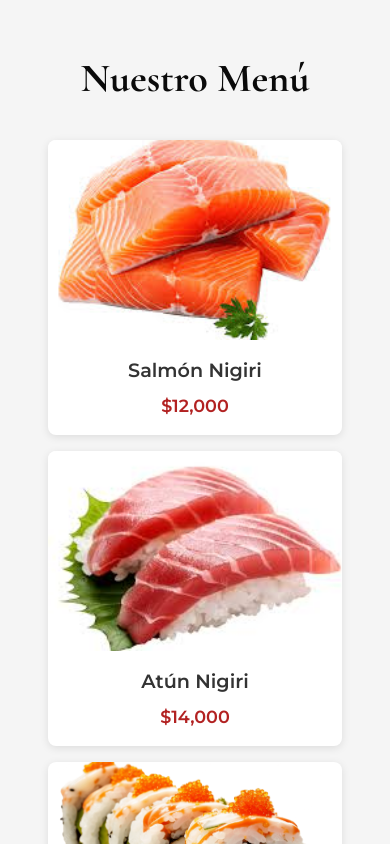
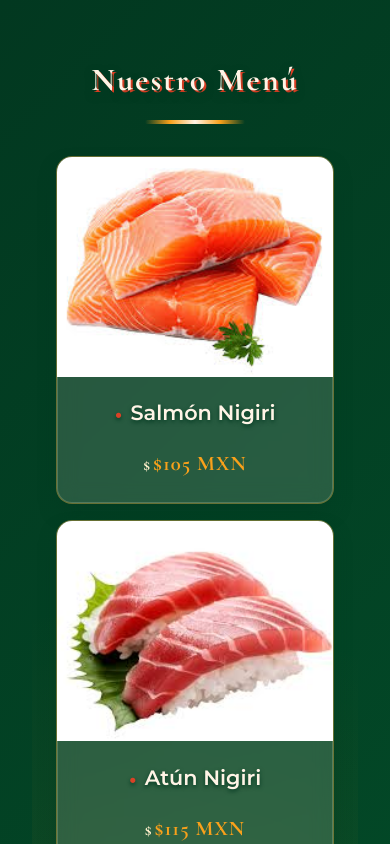
Before and after one commit to Desarrollo-Web-Profesional-PGuerrero/FrontendSushiRoom, a React app: page /menu in a window 390 px wide. Shown: the top 844 px of the page. Built offline with nearby package versions, Linux system fonts and the light colour scheme; the HTML template or start-up script is replaced by a standard one.

Commit message:
HU2. Menu con fotos y precios

```diff
--- a/src/pages/Home/Home.module.css
+++ b/src/pages/Home/Home.module.css
@@ -8,15 +8,20 @@
   overflow: hidden;
 }
 
+/* Cambiamos el fondoPlaceholder para que sea la imagen */
 .fondoPlaceholder {
   width: 100%;
   height: 100%;
-  background: linear-gradient(135deg, #1a1a1a 0%, #2a2a2a 100%);
+  background-image: url('/src/assets/images/casajapo.jpg'); /* Ajusta la ruta según tu carpeta */
+  background-size: cover;
+  background-position: center;
+  background-repeat: no-repeat;
   position: absolute;
   top: 0;
   left: 0;
 }
 
+/* Overlay más oscuro para asegurar legibilidad del texto */
 .overlay {
   position: absolute;
   top: 0;
@@ -29,7 +34,10 @@
   align-items: center;
   color: white;
   text-align: center;
-  background-color: rgba(0, 0, 0, 0.4);
+  /* Overlay más oscuro (0.6) para mejor contraste */
+  background-color: rgba(0, 0, 0, 0.6);
+  /* O puedes usar un degradado para un efecto más elegante: */
+  /* background: linear-gradient(135deg, rgba(0,0,0,0.7) 0%, rgba(0,0,0,0.5) 100%); */
 }
 
 .overlay h1 {
@@ -37,12 +45,15 @@
   margin-bottom: 1rem;
   font-family: 'Cormorant Garamond', serif;
   animation: fadeInUp 1.5s ease;
+  /* Sombra de texto extra para mejor legibilidad */
+  text-shadow: 2px 2px 4px rgba(0, 0, 0, 0.5);
 }
 
 .subtitle {
   font-size: 1.5rem;
   margin-bottom: 2rem;
   animation: fadeInUp 1.5s ease 0.3s both;
+  text-shadow: 1px 1px 3px rgba(0, 0, 0, 0.5);
 }
 
 .btn {
@@ -54,11 +65,14 @@
   font-weight: bold;
   transition: all 0.3s;
   animation: fadeInUp 1.5s ease 0.6s both;
+  /* Sombra en el botón también */
+  box-shadow: 0 4px 6px rgba(0, 0, 0, 0.3);
 }
 
 .btn:hover {
   background-color: #8b1a1a;
   transform: scale(1.05);
+  box-shadow: 0 6px 8px rgba(0, 0, 0, 0.4);
 }
 
 @keyframes fadeInUp {
@@ -80,4 +94,8 @@
   .subtitle {
     font-size: 1.2rem;
   }
+
+  .btn {
+    padding: 0.8rem 2rem;
+  }
 }
--- a/src/pages/Menu/Menu.jsx
+++ b/src/pages/Menu/Menu.jsx
@@ -2,14 +2,14 @@ import React, { useState, useEffect } from 'react';
 import { Link } from 'react-router-dom';
 import styles from './Menu.module.css';
 
-// Datos temporales hasta que tengamos backend
+// Datos temporales hasta que tengamos backend - Precios en MXN
 const productosMock = [
-  { id: 1, nombre: 'Salmón Nigiri', precio: 12000, imagen: '/src/assets/images/salmon.jpg' },
-  { id: 2, nombre: 'Atún Nigiri', precio: 14000, imagen: '/src/assets/images/tuna.jpg' },
-  { id: 3, nombre: 'Roll California', precio: 18000, imagen: '/src/assets/images/california.png' },
-  { id: 4, nombre: 'Roll Spicy Tuna', precio: 20000, imagen: '/src/assets/images/spicy.jpg' },
-  { id: 5, nombre: 'Sashimi Salmón', precio: 22000, imagen: '/src/assets/images/sashimi.png' },
-  { id: 6, nombre: 'Ebi Roll', precio: 19000, imagen: '/src/assets/images/ebi.jpg' },
+  { id: 1, nombre: 'Salmón Nigiri', precio: 105, imagen: '/src/assets/images/salmon.jpg' },
+  { id: 2, nombre: 'Atún Nigiri', precio: 115, imagen: '/src/assets/images/tuna.jpg' },
+  { id: 3, nombre: 'Roll California', precio: 125, imagen: '/src/assets/images/california.png' },
+  { id: 4, nombre: 'Roll Spicy Tuna', precio: 130, imagen: '/src/assets/images/spicy.jpg' },
+  { id: 5, nombre: 'Sashimi Salmón', precio: 120, imagen: '/src/assets/images/sashimi.png' },
+  { id: 6, nombre: 'Ebi Roll', precio: 110, imagen: '/src/assets/images/ebi.jpg' },
 ];
 
 const Menu = () => {
@@ -21,7 +21,7 @@ const Menu = () => {
     setTimeout(() => {
       setProductos(productosMock);
       setLoading(false);
-    }, 1000);
+    }, 100);
   }, []);
 
   if (loading) {
@@ -38,7 +38,7 @@ const Menu = () => {
               <img src={producto.imagen} alt={producto.nombre} />
             </div>
             <h3>{producto.nombre}</h3>
-            <p className={styles.precio}>${producto.precio.toLocaleString()}</p>
+            <p className={styles.precio}>${producto.precio} MXN</p>
           </Link>
         ))}
       </div>
--- a/src/pages/Menu/Menu.module.css
+++ b/src/pages/Menu/Menu.module.css
@@ -1,77 +1,254 @@
+:root {
+  --rojo: #EE3F24;
+  --crema-claro: #FFEFCB;
+  --verde-oscuro: #023820;
+  --naranja: #F9A11B;
+  --crema: #FFF4E6;
+}
+
+/* Estilos para el body y html */
+body {
+  margin: 0;
+  padding: 0;
+  background: linear-gradient(135deg, var(--verde-oscuro) 0%, #035a2e 100%);
+  min-height: 100vh;
+}
+
+/* Para el contenedor root de React */
+#root {
+  min-height: 100vh;
+  background: transparent;
+}
+
 .menu {
   max-width: 1200px;
   margin: 0 auto;
   padding: 2rem;
+  position: relative;
+  color: var(--crema-claro);
+}
+
+/* Efecto de textura sutil */
+.menu::before {
+  content: '';
+  position: absolute;
+  top: 0;
+  left: 0;
+  right: 0;
+  bottom: 0;
+  background-image: radial-gradient(circle at 30% 50%, rgba(249, 161, 27, 0.1) 0%, transparent 50%);
+  pointer-events: none;
 }
 
 .menu h1 {
-  font-size: 2.5rem;
-  color: #0a0a0a;
+  font-size: 3.5rem;
+  color: var(--crema);
   margin-bottom: 2rem;
   text-align: center;
   font-family: 'Cormorant Garamond', serif;
+  text-shadow:
+    0 4px 8px rgba(2, 56, 32, 0.5),
+    2px 2px 0 var(--rojo);
+  letter-spacing: 2px;
+  position: relative;
+  z-index: 1;
+}
+
+/* Línea decorativa debajo del título */
+.menu h1::after {
+  content: '';
+  display: block;
+  width: 150px;
+  height: 4px;
+  background: linear-gradient(90deg, transparent, var(--naranja), var(--crema), var(--naranja), transparent);
+  margin: 1rem auto 0;
+  border-radius: 2px;
 }
 
 .grid {
   display: grid;
   grid-template-columns: repeat(3, 1fr);
   gap: 2rem;
+  position: relative;
+  z-index: 1;
 }
 
 .card {
   text-decoration: none;
   color: inherit;
-  background: white;
-  border-radius: 8px;
+  background: rgba(255, 244, 230, 0.15);
+  backdrop-filter: blur(10px);
+  -webkit-backdrop-filter: blur(10px);
+  border-radius: 16px;
   overflow: hidden;
-  box-shadow: 0 2px 8px rgba(0,0,0,0.1);
-  transition: transform 0.3s, box-shadow 0.3s;
+  box-shadow:
+    0 10px 20px -5px rgba(2, 56, 32, 0.5),
+    inset 0 0 0 1px rgba(255, 239, 203, 0.2);
+  transition: all 0.4s cubic-bezier(0.175, 0.885, 0.32, 1.275);
+  border: 1px solid rgba(249, 161, 27, 0.3);
+  position: relative;
+}
+
+.card::before {
+  content: '';
+  position: absolute;
+  top: 0;
+  left: 0;
+  right: 0;
+  bottom: 0;
+  background: radial-gradient(circle at 50% 0%, rgba(238, 63, 36, 0.15), transparent 70%);
+  opacity: 0;
+  transition: opacity 0.4s;
 }
 
 .card:hover {
-  transform: translateY(-5px);
-  box-shadow: 0 4px 16px rgba(0,0,0,0.15);
+  transform: translateY(-8px) scale(1.02);
+  box-shadow:
+    0 20px 30px -8px var(--verde-oscuro),
+    inset 0 0 0 2px rgba(238, 63, 36, 0.5);
+  border-color: var(--rojo);
+  background: rgba(255, 244, 230, 0.25);
+}
+
+.card:hover::before {
+  opacity: 1;
 }
 
 .imageContainer {
   width: 100%;
-  height: 200px;
+  height: 220px;
   overflow: hidden;
+  background: linear-gradient(135deg, var(--verde-oscuro), var(--rojo));
+  position: relative;
+}
+
+/* Efecto de brillo en la esquina de la imagen */
+.imageContainer::after {
+  content: '';
+  position: absolute;
+  top: -50%;
+  left: -50%;
+  width: 200%;
+  height: 200%;
+  background: radial-gradient(circle, rgba(249, 161, 27, 0.3) 0%, transparent 70%);
+  opacity: 0;
+  transition: opacity 0.4s;
+  pointer-events: none;
+}
+
+.card:hover .imageContainer::after {
+  opacity: 1;
 }
 
 .imageContainer img {
   width: 100%;
   height: 100%;
   object-fit: cover;
+  transition: transform 0.6s cubic-bezier(0.175, 0.885, 0.32, 1.275);
+  display: block;
+}
+
+.card:hover .imageContainer img {
+  transform: scale(1.1);
 }
 
 .card h3 {
-  padding: 1rem 1rem 0.5rem;
-  font-size: 1.2rem;
+  padding: 1.2rem 1.2rem 0.5rem;
+  font-size: 1.3rem;
+  color: var(--crema);
+  font-weight: 600;
+  text-shadow: 0 2px 4px var(--verde-oscuro);
+  position: relative;
+}
+
+/* Detalle decorativo en cada tarjeta */
+.card h3::before {
+  content: '•';
+  color: var(--rojo);
+  margin-right: 8px;
+  font-size: 1.5rem;
+  vertical-align: middle;
+  opacity: 0.9;
 }
 
 .precio {
-  padding: 0 1rem 1rem;
-  color: #b22222;
+  padding: 0.5rem 1.2rem 1.5rem;
+  color: var(--naranja);
   font-weight: bold;
-  font-size: 1.1rem;
+  font-size: 1.3rem;
+  font-family: 'Cormorant Garamond', serif;
+  letter-spacing: 1px;
+  position: relative;
+  display: inline-block;
+}
+
+/* Efecto de etiqueta para el precio */
+.precio::before {
+  content: '$';
+  margin-right: 2px;
+  font-size: 1rem;
+  color: var(--crema-claro);
+  opacity: 1;
+}
+
+.precio::after {
+  margin-left: 4px;
+  font-size: 0.8rem;
+  color: var(--crema-claro);
+  opacity: 0.7;
+  font-weight: normal;
 }
 
 .loading {
   text-align: center;
   padding: 4rem;
-  font-size: 1.2rem;
-  color: #666;
+  font-size: 1.3rem;
+  color: var(--crema);
+  background: rgba(2, 56, 32, 0.7);
+  backdrop-filter: blur(10px);
+  -webkit-backdrop-filter: blur(10px);
+  border-radius: 16px;
+  margin: 2rem;
+  border: 1px solid rgba(249, 161, 27, 0.3);
+  box-shadow: 0 10px 30px rgba(2, 56, 32, 0.5);
+  position: relative;
+  overflow: hidden;
+}
+
+/* Animación de carga */
+.loading::after {
+  content: '';
+  position: absolute;
+  top: 0;
+  left: -100%;
+  width: 100%;
+  height: 3px;
+  background: linear-gradient(90deg, transparent, var(--naranja), var(--rojo), var(--naranja), transparent);
+  animation: loading 2s infinite;
+}
+
+@keyframes loading {
+  to {
+    left: 100%;
+  }
 }
 
 @media (max-width: 768px) {
+  .menu {
+    padding: 1.5rem;
+  }
+
   .grid {
     grid-template-columns: repeat(2, 1fr);
     gap: 1rem;
   }
 
-  .menu {
-    padding: 1rem;
+  .menu h1 {
+    font-size: 2.5rem;
+  }
+
+  .menu h1::after {
+    width: 100px;
   }
 }
 
@@ -79,4 +256,12 @@
   .grid {
     grid-template-columns: 1fr;
   }
+
+  .menu h1 {
+    font-size: 2rem;
+  }
+
+  .card {
+    max-width: 100%;
+  }
 }
```
Also changed, not shown: public/images/casajapo.jpg (added), src/assets/images/casajapo.jpg (added).
